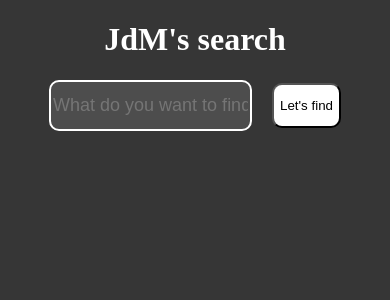
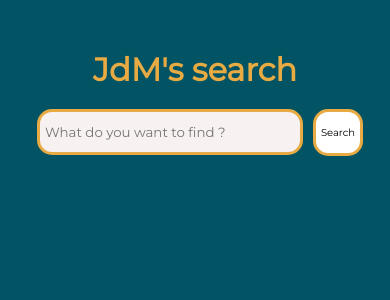
Before and after one commit to asterjdm/Cosmos-Search, a Flask app: page / in a window 390 px wide. Shown: the top 300 px of the page. Run offline with Flask 3, Linux system fonts and the light colour scheme.

Commit message:
Remake all style

```diff
--- a/static/style/style.css
+++ b/static/style/style.css
@@ -1,82 +1,246 @@
-body {
-    background-color: rgb(54, 54, 54);
-    color: rgb(255, 255, 255);
-    margin: 0 auto;
-    display: flex;
-    flex-direction: column;
-    justify-content: center;
-    align-items: center;
+@import url('https://fonts.googleapis.com/css2?family=Montserrat&display=swap');
+
+* {
+
+    margin: 0;
+    border: 0;
+    padding: 0;
+    font-family: 'Montserrat', sans-serif;
 
 }
 
-.results {
-    padding: 0 3vw;
+:root {
+
+    --text-color: #E8AA42;
+    --content-color: #F8F1F1;
+    --hover-color: #E57C23;
+
 }
 
-.homeA{
-    text-decoration: none;
-    color: rgb(255, 255, 255);
+body {
+
+    background-color: #025464;
+
 }
 
-.searchInput{
-    width: 50%;
-    height: 45px;
-    border-radius: 10px;
-    background-color: #4d4d4d;
-    border-style: solid;
-    border-color: rgb(255, 255, 255);
-    color: aliceblue;
-    font-size: large;
+.main {
+
+    margin-top: 50px;
+    left: 50%;
+    position: absolute;
+    transform: translateX(-50%);
+
+}
+
+/*Search style*/
+
+.home-link {
+
+    text-decoration: none;
+
+}
+
+.main-title {
+
+    text-align: center;
+    color: var(--text-color);
+
+}
+
+.searchForm{
+
+    margin-top: 20px;
+    margin-bottom: 50px;
+    display: flex;
+
+}
+
+.searchInput {
+
+    width: 720px;
+    height: 40px;
+    padding: 5px;
+    border-radius: 15px;
+    border: 3px solid var(--text-color);
+    color: black;
+    background-color: var(--content-color);
+    transition: 0.3s ease-in-out;
+
 }
 
 .searchButton{
-    height: 45px;
+
+    margin-left: 10px;
+    width: 80px;
+    height: 55px;
+    border: 3px solid var(--text-color);
+    border-radius: 15px;
     background-color: rgb(255, 255, 255);
-    margin-left: 20px;
-    border-radius: 10px;
-    transition: transform 0.5s;
+    transition: 0.3s ease-in-out;
 
 }
 
 .searchButton:hover{
-    background-color: rgb(141, 141, 141);
-    transform: scale(1.1);
+
+    border-color: var(--hover-color);
+    color: white;
+    background: transparent;
 
 }
 
-input:focus {
-    outline:none;
+.searchInput:focus, .searchInput:hover {
+
+    border-color: #E57C23;
+    outline: none;
+    color: white;
+    background: transparent;
+
 }
 
-.searchForm{
-    width: 100%;
-    display: flex;
-    justify-content: center;
-    align-items: center;
-    margin-bottom: 50px;
+/*Result style*/
+
+.searchresult {
+
+    margin: 10px;
+    border: 3px solid var(--text-color);
+    padding: 5px;
+    height: 110px;
+    width: 800px;
+    border-radius: 30px;
+    text-align: center;
+    color: black;
+    background: var(--content-color);
+    transition: 0.3s ease-in-out;
 }
 
-.searchresult {
-    max-width: 80rem;
-    background-color: #4d4d4d;
-    border-radius: 50px;
-    text-align: center;
-    padding: 5px;
-    margin-bottom: 1em;
-    transition: transform 0.5s;
-}
-
-.resultA {
+.result-link {
     color: aliceblue;
     text-decoration: none;
 }
 
 .searchresult:hover{
-    transform: scale(1.03);
+
+    border-color: var(--hover-color);
+    transform: scale(1.02);
+
 }
 
-@media screen and (max-width: 768px) {
+/*Responsive for small screens*/
+
+@media screen and (max-width: 800px) {
+
+    .searchForm {
+
+        margin-bottom: 30px;
+
+    }
+
+    .searchInput {
+
+        margin-left: 10px;
+        width: 400px;
+        height: 30px;
+
+    }
+
+    .searchButton {
+
+        width: 60px;
+        height: 47px;
+
+
+    }
+
     .searchresult {
-        max-width: 90vw;
+
+        width: 470px;
+
     }
+
+    .resultTitle {
+
+        margin-top: 10px;
+        font-size: 15px;
+
+    }
+
+    .resultLink, .resultDescription {
+
+        font-size: 10px;
+
+    }
+
+    .searchInput:hover, .searchInput:focus, .searchButton:hover, .searchresult:hover {
+
+        border-color: var(--text-color);
+        color: black;
+        background: var(--content-color);
+        transform: scale(1.0);
+
+    }
+
 }
+
+@media screen and (max-width: 510px) {
+
+    .searchInput {
+
+        width: 250px;
+
+    }
+
+    .searchButton {
+
+
+        width: 50px;
+        font-size: 10px;
+
+    }
+
+    .searchresult {
+
+        width: 310px;
+
+    }
+
+    .resultTitle {
+
+        font-size: 12px;
+        margin-bottom: 10px;
+
+
+    }
+
+    .resultLink, .resultDescription {
+
+        font-size: 8px;
+
+    }
+
+}
+
+@media screen and (max-width: 360px) {
+
+    .searchInput {
+
+        width: 200px;
+        height: 25px;
+
+    }
+
+    .searchButton {
+
+        margin-left: 7px;
+        width: 40px;
+        height: 42px;
+        font-size: 8px;
+
+    }
+
+    .searchresult {
+
+        width: 247px;
+
+    }
+
+}
--- a/templates/index.html
+++ b/templates/index.html
@@ -8,16 +8,18 @@
     <title>JdM's Search</title>
 </head>
 <body>
-    <a class="homeA" href="/">
-        <h1>JdM's search</h1>
+    <div class="all">
+    <div class="main">
+        <a class="home-link" href="/">
+            <h1 class="main-title">JdM's search</h1>
         </a>
         <form method="get" action="/search/" class="searchForm">
             <input placeholder="What do you want to find ?" value="{{query}}" class="searchInput" type="text" name="query">
-        <button class="searchButton" type="submit">Let's find</button>
+            <button class="searchButton" type="submit">Search</button>
         </form>
         <div class="results">
             {% for result in results %}
-            <a class="resultA" href="{{result['link']}}">
+                <a class="result-link" href="{{result['link']}}">
                     <div class="searchresult">
                             <h2 class="resultTitle">{{result['title']}}</h2>
                             <p class="resultLink">{{result['link']}}</p>
@@ -26,5 +28,6 @@
                 </a>
             {% endfor %}
         </div>
+    </div>
 </body>
 </html>
```
Lines whose indentation alone changed are shown as unchanged.
